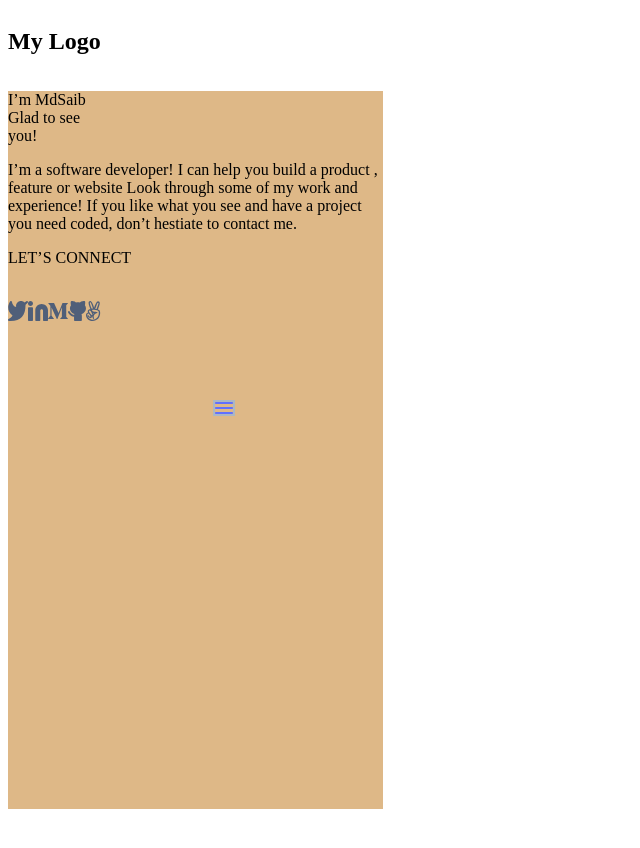
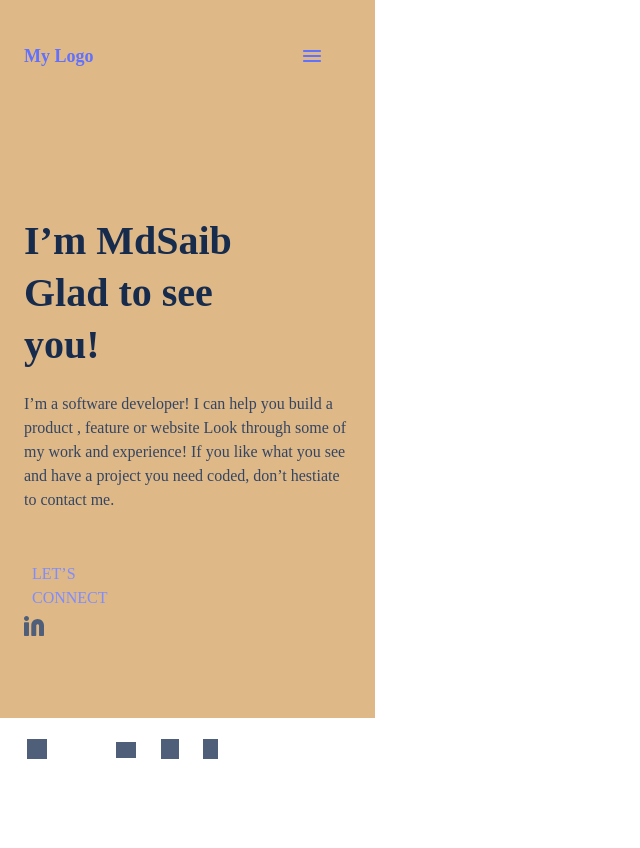
Before and after one commit to MdSaib/firstPortfolio, a plain HTML site: page index.html in a window 1280 px wide. Shown: the whole page, without its empty margins (0-640 px from the left). Before the commit the page ends 817 px from the top, so only its background shows below. Drawn offline with Linux system fonts and the light colour scheme.

Commit message:
change style of class 'logoPlace'

```diff
--- a/style.css
+++ b/style.css
@@ -1,27 +1,271 @@
-.headline {
-    background-color: burlywood;
-    height: 718px;
+
+.homepage {
+  position: absolute;
+  width: 375px;
+  height: 718px;
+  left: 0px;
+  top: 0px;
+  background: burlywood;
+  }
+
+.appbar {
+  position: absolute;
+  width: 375px;
+  height: 92px;
+  left: 0px;
+  top: 0px;
+  }
+
+.logoPlace {
+  display: flex;
+  flex-direction: row;
+  align-items: center;
+  padding: 10px 12px;
+
+  position: absolute;
+  width: 100px;
+  height: 40px;
+  left: 12px;
+  top: calc(50% - 40px/2);
+  }
+#logo {
+  position: static;
+  width: 76px;
+  height: 20px;
+  left: 12px;
+  top: 10px;
+
+  font-family: Poppins;
+  font-style: normal;
+  font-weight: bold;
+  font-size: 18px;
+  line-height: 20px;
+
+  display: flex;
+  align-items: center;
+  text-align: center;
+
+  color: #6070FF;
+
+  flex: none;
+  order: 0;
+  flex-grow: 0;
+  margin: 0px 0px;
+  }
+.menuPlace {
+  display: flex;
+  flex-direction: row;
+  align-items: flex-start;
+  padding: 8px;
+
+  position: absolute;
+  width: 40px;
+  height: 40px;
+  right: 24px;
+  top: calc(50% - 40px/2);
+
+  border-radius: 8px;
+  }
+
+#menuBar {
+  position: static;
+  left: 20%;
+  right: 20%;
+  top: 20%;
+  bottom: 20%;
+
+  flex: none;
+  order: 0;
+  flex-grow: 0;
+  margin: 0px 0px;
+  }
+
+  .headline {
+    display: flex;
+    flex-direction: column;
+    align-items: flex-start;
+    padding: 114px 24px;
+
+    position: absolute;
     width: 375px;
-    left: 0px;
-    top: 0px;
-    }
+    height: 604px;
+    left: calc(50% - 375px/2);
+    top: 92px;
+  }
 
-header {
+.text1 {
+    position: static;
+width: 327px;
+height: 150px;
+left: 24px;
+top: 114px;
+
+/* Header / 2 */
+
+font-family: Poppins;
+font-style: normal;
+font-weight: bold;
+font-size: 40px;
+line-height: 52px;
+/* or 130% */
+
+display: flex;
+align-items: center;
+
+/* Neutrals/N800 */
+
+color: #172B4D;
+
+
+/* Inside auto layout */
+
+flex: none;
+order: 0;
+flex-grow: 0;
+margin: 12px 0px;
+
+  }
+#text2 {
+    position: static;
+width: 327px;
+height: 146px;
+left: 24px;
+top: 276px;
+
+/* Body / 2 */
+
+font-family: Poppins;
+font-style: normal;
+font-weight: normal;
+font-size: 16px;
+line-height: 24px;
+/* or 150% */
+
+
+/* Neutrals/N600 */
+
+color: #344563;
+
+
+/* Inside auto layout */
+
+flex: none;
+order: 1;
+flex-grow: 0;
+margin: 12px 0px;
+}
+
+.text3Place {
     display: flex;
-    justify-content: space-between;
+    flex-direction: column;
+    align-items: flex-start;
+    padding: 0px;
+
+    position: static;
+    width: 117px;
+    height: 24px;
+    left: 24px;
+    top: 434px;
+
+
+    /* Inside auto layout */
+
+    flex: none;
+    order: 2;
+    flex-grow: 0;
+    margin: 12px 0px;
 }
-#menuBar {
+#text3 {
+    position: static;
+width: 117px;
+height: 24px;
+left: 0px;
+top: 0px;
+
+/* Body / 2 - Bolder */
+
+font-family: Poppins;
+font-style: normal;
+font-weight: 500;
+font-size: 16px;
+line-height: 24px;
+/* identical to box height, or 150% */
+
+
+/* Primary/B300 */
+
+color: #7F8CFF;
+
+
+/* Inside auto layout */
+
+flex: none;
+order: 0;
+flex-grow: 0;
+margin: 0px 8px;
+}
+.social-icon {
+    position: static;
+width: 170.17px;
+height: 20px;
+left: 24px;
+top: 470px;
+
+
+/* Inside auto layout */
+
+flex: none;
+order: 3;
+flex-grow: 0;
+margin: 12px 0px;
+}
+
+.twitter {
     position: absolute;
-    left: 16.67%;
-    right: 16.67%;
-    top: 50%;
-    bottom: 50%;
-    border: 2px solid #ACB7C3;
+left: 6.4%;
+right: 88.27%;
+top: 77.81%;
+bottom: 18.88%;
+
+/* Neutrals/N400 */
+
+background: #505F79;
+}
+
+
+.medium {
+    position: absolute;
+left: 27.47%;
+right: 67.2%;
+top: 78.15%;
+bottom: 19.21%;
+
+/* Neutrals/N400 */
+
+background: #505F79;
+}
+
+.github {
+    position: absolute;
+left: 38.13%;
+right: 57.07%;
+top: 77.81%;
+bottom: 18.87%;
+
+/* Neutrals/N400 */
+
+background: #505F79;
 
 }
 
-.social-icon {
-    display: flex;
-    flex-direction: row;
-    justify-content: flex-start;
+.finger {
+    position: absolute;
+left: 48%;
+right: 48.22%;
+top: 77.81%;
+bottom: 18.87%;
+
+/* Neutrals/N400 */
+
+background: #505F79;
 }
```
